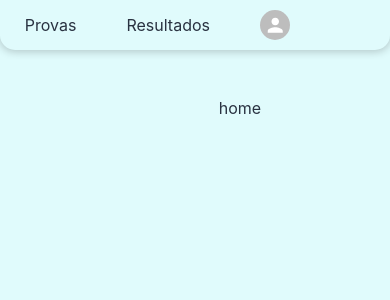
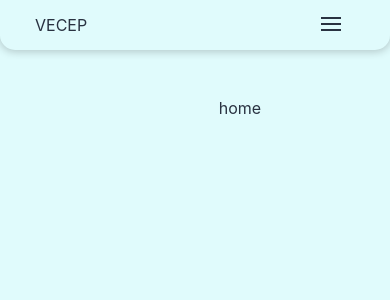
Before and after one commit to vecep/vecep, a React (Create React App) app in the folder frontend/: page /home in a window 390 px wide. Shown: the top 300 px of the page. Built offline with nearby package versions, Linux system fonts and the light colour scheme.

Commit message:
Make Navbar responsive

```diff
--- a/frontend/package.json
+++ b/frontend/package.json
@@ -11,6 +11,7 @@
     "@testing-library/react": "^12.1.2",
     "@testing-library/user-event": "^13.5.0",
     "axios": "^0.24.0",
+    "hamburger-react": "^2.4.1",
     "react": "^17.0.2",
     "react-dom": "^17.0.2",
     "react-router-dom": "^6.2.1",
--- a/frontend/src/components/IconLink/index.jsx
+++ b/frontend/src/components/IconLink/index.jsx
@@ -12,7 +12,7 @@ import { Container } from './styles';
  * @returns A `div` with the mounted properties
  */
 const IconLink = ({ props, children, linkProps, icon, to, reverse = false }) => (
-	<Container {...props} reverse={reverse}>
+	<Container {...props} reverse={reverse} spaced={!!children}>
 		<Link {...linkProps} to={to}>
 			{children}
 			{icon}
--- a/frontend/src/components/IconLink/styles.js
+++ b/frontend/src/components/IconLink/styles.js
@@ -5,7 +5,7 @@ export const Container = styled.div`
 		display: flex;
 		flex-direction: ${({ reverse }) => (reverse ? 'row-reverse' : 'row')};
 		align-items: center;
-		justify-content: space-between;
+		justify-content: ${({ spaced }) => (spaced ? 'space-between' : 'center')};
 		gap: 5px;
 	}
 `;
--- a/frontend/src/components/Link/styles.js
+++ b/frontend/src/components/Link/styles.js
@@ -3,9 +3,12 @@ import { Link } from 'react-router-dom';
 
 export const StyledLink = styled(Link)`
 	& {
+		display: inline-flex;
+		align-items: center;
+		height: 100%;
 		text-decoration: none;
 		color: ${({ theme }) => theme.text};
-		transition: 0.5s;
+		transition: color 0.5s;
 
 		:hover {
 			color: #48a7ff;
--- a/frontend/src/components/Menu/index.jsx
+++ b/frontend/src/components/Menu/index.jsx
@@ -1,16 +1,20 @@
-import React from 'react';
+import React, { useState, useEffect } from 'react';
 import Link from 'components/Link';
 import IconLink from 'components/IconLink';
-import { Navbar, Logo, ToggleButton, Dropdown, DropdownContent, LoginLink } from './styles';
+import { Navbar, Logo, ToggleButton, Links, Dropdown, DropdownContent, LoginLink } from './styles';
 import PropTypes from 'prop-types';
 import useDarkMode from 'hooks/useDarkMode';
 import Avatar from '@mui/material/Avatar';
-import AdminPanelSettingsIcon from '@mui/icons-material/AdminPanelSettings';
+import AdminIcon from '@mui/icons-material/AdminPanelSettings';
 import LogoutIcon from '@mui/icons-material/Logout';
 import SettingsIcon from '@mui/icons-material/Settings';
+import { Squash as Hamburger } from 'hamburger-react';
+import useMediaQuery from '@mui/material/useMediaQuery';
 
 const Menu = ({ toggleDarkMode }) => {
 	const [isDarkMode] = useDarkMode();
+	const matches = useMediaQuery('(min-width: 770px)');
+	const [hamburgerOpen, setHamburgerOpen] = useState(false);
 
 	const loggedIn = true;
 	const permissions = { canCreateExercises: true };
@@ -18,12 +22,21 @@ const Menu = ({ toggleDarkMode }) => {
 
 	const handleLogout = () => {};
 
+	const toggleHamburger = () => {
+		setHamburgerOpen(!hamburgerOpen);
+	};
+
+	useEffect(() => {
+		matches && setHamburgerOpen(false);
+	}, [matches]);
+
 	return (
 		<Navbar>
 			<Logo>
 				<Link to="/home">VECEP</Link>
 			</Logo>
 
+			<Links open={hamburgerOpen} animate={matches}>
 				<ToggleButton onClick={toggleDarkMode}>{isDarkMode ? `🌛` : `🌞`}</ToggleButton>
 				<Link to="/exercicios">Exercícios</Link>
 				<Link to="/provas">Provas</Link>
@@ -31,32 +44,34 @@ const Menu = ({ toggleDarkMode }) => {
 
 				<Dropdown>
 					<Avatar alt="Imagem de perfil genérica" sx={{ height: '30px', width: '30px' }} />
-
-				<DropdownContent>
+					<DropdownContent animate={matches}>
 						{!loggedIn ? (
-						<div>
+							<>
 								<LoginLink to="/login">Faça login</LoginLink>
-							{` ou `}
-							<Link to="/cadastro">cadastre-se</Link>
-						</div>
+								{matches && ` ou `}
+								<Link to="/cadastro">Cadastre-se</Link>
+							</>
 						) : (
 							<>
 								{canCreateExercises && (
-								<IconLink icon={<AdminPanelSettingsIcon />} to="/admin">
-									Admin
+									<IconLink icon={<AdminIcon />} to="/admin">
+										{matches && 'Admin'}
 									</IconLink>
 								)}
 
 								<IconLink icon={<SettingsIcon />} to="/definicoes">
-								Definições
+									{matches && 'Definições'}
 								</IconLink>
 								<IconLink icon={<LogoutIcon />} to="/home" onClick={handleLogout}>
-								Logout
+									{matches && 'Logout'}
 								</IconLink>
 							</>
 						)}
 					</DropdownContent>
 				</Dropdown>
+			</Links>
+
+			<Hamburger toggled={hamburgerOpen} toggle={toggleHamburger} size={20} />
 		</Navbar>
 	);
 };
--- a/frontend/src/components/Menu/styles.js
+++ b/frontend/src/components/Menu/styles.js
@@ -1,27 +1,72 @@
 import styled from 'styled-components';
 import Link from 'components/Link';
+
+export const Links = styled.div`
+	display: flex;
+	align-items: center;
+	flex: auto;
+	height: 100%;
+
+	> * {
+		flex: auto;
+		text-align: center;
+		justify-content: center;
+	}
+
+	@media only screen and (max-width: 768px) {
+		visibility: ${({ open }) => (open ? 'visible' : 'hidden')};
+		transform: translateY(${({ open }) => (open ? '0%' : '-150%')});
+		position: absolute;
+		top: 100%;
+		width: 100%;
+		right: 0;
+		flex-direction: column;
+		height: auto;
+		background-color: ${({ theme }) => theme.dimmed};
+		border-radius: 15px;
+		z-index: -1;
+		transition: ${({ animate }) => (!animate ? 'visibility 700ms, transform 700ms ease' : 'none')};
+
+		&& > * {
+			flex: 1;
+			text-align: center;
+			justify-content: center;
+			width: 100%;
+			color: ${({ theme }) => theme.text};
+			padding: 25px 25px;
+			box-sizing: border-box;
+		}
+	}
+`;
 
 export const Navbar = styled.nav`
 	display: flex;
 	position: sticky;
 	top: 0;
 	height: 50px;
-	justify-content: flex-end;
-	align-items: center;
-	background-color: ${({ theme }) => theme.body};
-	z-index: 9999;
-	padding: 0 100px;
+	background: ${({ theme }) => theme.body};
+	padding-inline: 100px 50px;
 	box-shadow: 0 1px 8px 1px rgba(0, 0, 0, 0.2);
 	border-radius: 0 0 15px 15px;
 
-	& > :not(:first-child, :last-child) {
-		margin-right: 50px;
+	.hamburger-react {
+		display: none;
+		flex: none;
+	}
+
+	@media only screen and (max-width: 768px) {
+		padding-inline: 35px;
+
+		.hamburger-react {
+			display: block;
+		}
 	}
 `;
 
 export const Logo = styled.div`
 	justify-self: flex-start;
-	flex: auto;
+	flex-grow: 1;
+	height: 100%;
 `;
 
 export const ToggleButton = styled.button`
@@ -30,28 +75,45 @@ export const ToggleButton = styled.button`
 	border: none;
 	cursor: pointer;
 	padding: 0;
+
+	@media only screen and (max-width: 768px) {
+		display: none;
+	}
 `;
 
 export const DropdownContent = styled.div`
-	visibility: hidden;
-	opacity: 0;
 	position: absolute;
 	background-color: ${({ theme }) => theme.body_reverse};
 	color: ${({ theme }) => theme.text_reverse};
 	border-radius: 5px;
 	text-align: center;
 	padding: 10px 20px;
-	left: 50%;
-	top: -100%;
-	transform: translate(-50%);
+	transform: translateY(-250%);
 	width: max-content;
 	overflow: hidden;
 	box-shadow: 0 8px 16px 0 rgba(0, 0, 0, 0.2);
-	transition: all 0.7s ease-out;
+	visibility: hidden;
+	top: 100%;
+	transition: ${({ animate }) => (animate ? 'visibility 1s, transform 700ms ease-in-out' : 'none')};
 
-	a {
+	* {
 		color: ${({ theme }) => theme.text_reverse};
-		margin: 7px 0;
+		margin: 4px 0;
+	}
+
+	@media only screen and (max-width: 768px) {
+		display: flex;
+		visibility: visible;
+		width: 90%;
+		top: 0;
+		transform: translateY(0%);
+		justify-content: space-evenly;
+		transition: 0s;
+
+		a {
+			display: flex;
+			flex-direction: column;
+		}
 	}
 `;
 
@@ -59,12 +121,16 @@ export const Dropdown = styled.div`
 	position: relative;
 	display: flex;
 	align-items: center;
+	justify-content: center;
 	height: 100%;
 
 	&:hover ${DropdownContent} {
+		transform: translateY(0%);
 		visibility: visible;
-		opacity: 1;
-		top: 100%;
+	}
+
+	@media only screen and (max-width: 768px) {
+		visibility: hidden;
 	}
 `;
 
@@ -72,10 +138,14 @@ export const LoginLink = styled(Link)`
 	&& {
 		color: #48a7ff;
 		text-decoration-color: transparent;
-		transition: 0.5s;
+		transition: color 0.5s;
 
 		:hover {
 			text-decoration: underline;
 		}
+
+		@media only screen and (max-width: 1400px) {
+			display: block;
+		}
 	}
 `;
--- a/frontend/src/styles/globalStyles.js
+++ b/frontend/src/styles/globalStyles.js
@@ -5,7 +5,7 @@ export default createGlobalStyle`
 		box-sizing: border-box;
 		margin: 0;
 		outline: 0;
-		transition: 0.2s;
+		color: ${({ theme }) => theme.text};
 	}
 	body {
 		background: ${({ theme }) => theme.body};
```
Also changed, not shown: 1 other file (tests, documents, lock files or other folders). Lines whose indentation alone changed are shown as unchanged.
